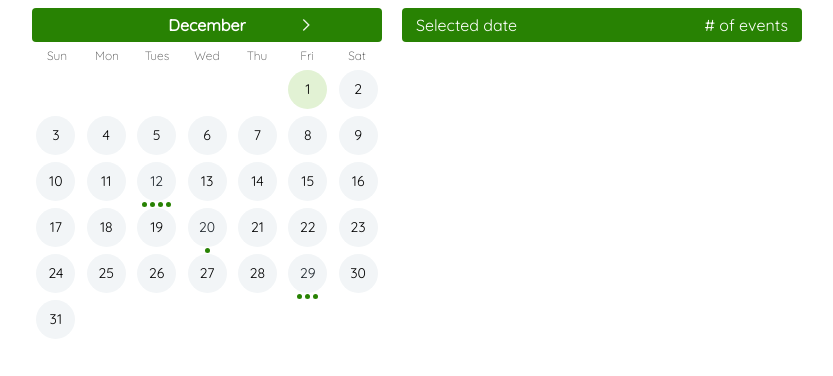
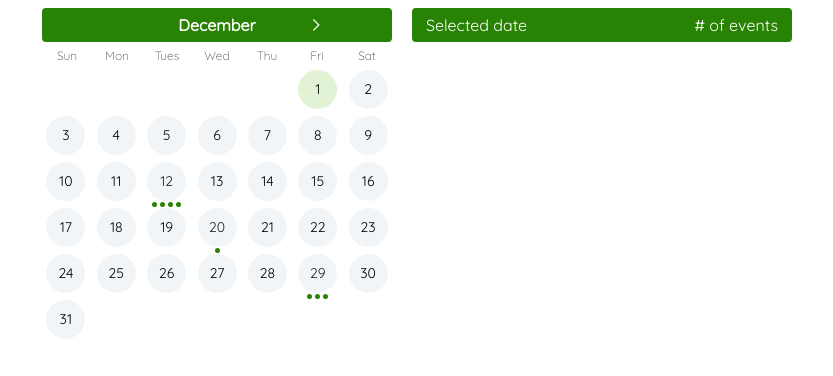
Before and after one commit to jamesvdinh/blue-zones-test, a plain HTML site: page static.html in a window 1280 px wide. Shown: the whole page, without its empty margins (213-1046 px from the left). Drawn offline with nearby package versions, Linux system fonts and the light colour scheme.

Commit message:
updated styles

```diff
--- a/static.html
+++ b/static.html
@@ -229,6 +229,7 @@
       .events-container {
         text-align: center;
         margin: 0 20px;
+        max-width: 380px;
       }
       .events-header {
         background-color: #288203;
@@ -238,6 +239,7 @@
         color: white;
         display: flex;
         justify-content: space-between;
+        max-width: inherit;
       }
       .calendar-events {
         display: flex;
@@ -246,6 +248,7 @@
         row-gap: 10px;
         margin-top: 10px;
         width: 400px;
+        max-width: inherit;
       }
       /* @media screen and (min-width: 992px) {
         .calendar-events {
```
